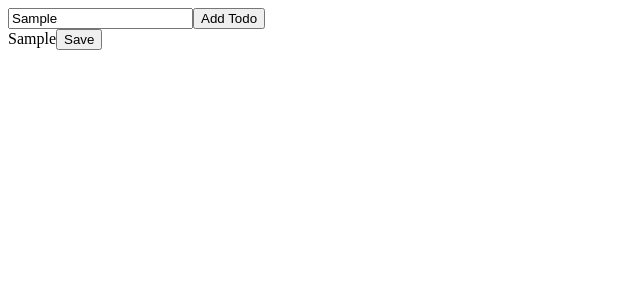
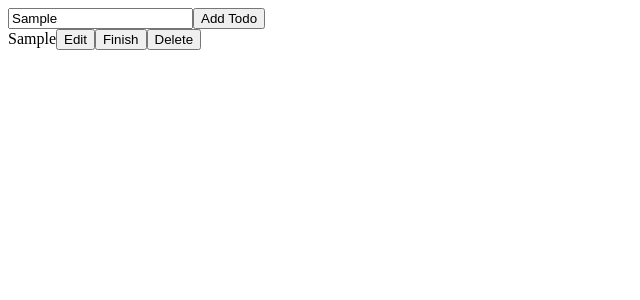
Before and after one commit to 4souravsinha/React-Practice, a React (Vite) app in the folder React Projects/todo-app/: page / in a window 1280 px wide. Both pictures are taken after typing "Sample" into the empty fields and a click on the button "Add Todo". Shown: the top 300 px of the page, without its empty margins (0-640 px from the left). Built offline with nearby package versions, Linux system fonts and the light colour scheme.

Commit message:
todo with reducer and context api completed

```diff
--- a/React Projects/todo-app/src/components/Todo.jsx
+++ b/React Projects/todo-app/src/components/Todo.jsx
@@ -1,22 +1,54 @@
 // import { useContext } from "react";
-// import { useState } from "react";
+import { useState } from "react";
 // import TodoContext from "../context/TodoContext";
 
-const Todo = ({ content, id, isFinished }) => {
-  // const { todosDispatch } = useContext(TodoContext);
-  // const [text, setText] = useState(content)
-  // const [isEditing, setIsEditing] = useState(false)
+const Todo = ({ content, id, isFinished, editTodo, finishTodo, deleteTodo }) => {
+  console.log(`finished for ${id} is ${isFinished}`)
+  // const { todoDispatch } = useContext(TodoContext);
+  const [text, setText] = useState(content)
+  const [isEditing, setIsEditing] = useState(false)
   return (
     <div className='whole-todo-container'>
 
       {
+        isEditing ?
+          <input
+            value={text}
+            onChange={(e) => setText(e.target.value)}
+          />
+          :
           <span>{content}</span>
       }
 
       <button
+        onClick={() => {
+          if (isEditing) {
+            editTodo(text, id)
+            setIsEditing(false)
+          } else {
+            setIsEditing(true)
+          }
+        }}
       >
-        {"Save"}
+        {isEditing ? "Save" : "Edit"}
       </button>
+
+      <button
+        onClick={() => {
+          finishTodo(id)
+        }}
+      >
+        {isFinished ? "Redo" : "Finish"}
+      </button>
+
+      <button
+        onClick={() => {
+          deleteTodo(id)
+        }}
+      >
+        Delete
+      </button>
+
     </div>
   )
 }
--- a/React Projects/todo-app/src/components/TodoList.jsx
+++ b/React Projects/todo-app/src/components/TodoList.jsx
@@ -2,10 +2,35 @@ import { useContext } from "react"
 import React from "react"
 import TodoContext from "../context/TodoContext"
 import Todo from "./Todo"
+import { useCallback } from "react"
 const MemoizedTodo = React.memo(Todo)
 
 const TodoList = () => {
-  const { todos } = useContext(TodoContext)
+  const { todos, todoDispatch } = useContext(TodoContext)
+  const editTodo = useCallback( (id, text) => {
+    todoDispatch({
+      type: 'edit_todo', payload: {
+        content: text,
+        id: id
+      }
+    })
+  }, [todoDispatch]);
+
+  const finishTodo = useCallback((id) => {
+    todoDispatch({
+      type: 'finish_todo', payload: {
+        id: id
+      }
+    })
+  }, [todoDispatch]);
+
+  const deleteTodo = useCallback((id) => {
+    todoDispatch({
+      type: 'delete_todo', payload: {
+        id: id
+      }
+    })
+  }, [todoDispatch]);
 
   const todosAsList = todos.map((todo) => {
     return (
@@ -14,6 +39,9 @@ const TodoList = () => {
         id={todo.id}
         isFinished={todo.isFinished}
         key={todo.id}
+        editTodo = {editTodo}
+        finishTodo = {finishTodo}
+        deleteTodo = {deleteTodo}
       />
     )
   })
--- a/React Projects/todo-app/src/reducer/TodoReducer.js
+++ b/React Projects/todo-app/src/reducer/TodoReducer.js
@@ -12,7 +12,7 @@ function TodoReducer(state , action){
   else if(action.type === 'edit_todo'){
     const newState = state.map((todo)=>{
       if(todo.id === action.payload.id){
-        todo.content = action.payload.content
+        return {...todo , content: action.payload.content}
       }
       return todo
     })
@@ -21,10 +21,11 @@ function TodoReducer(state , action){
   else if(action.type === 'finish_todo'){
     const newState = state.map((todo)=>{
       if(todo.id === action.payload.id){
-        todo.isFinished = !todo.isFinished
+        return {...todo , isFinished: !todo.isFinished}
       }
       return todo
     })
+    console.log(newState)
     return newState
   }
   else if(action.type === 'delete_todo'){
```
